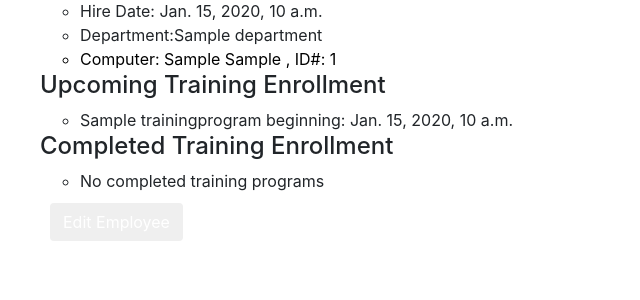
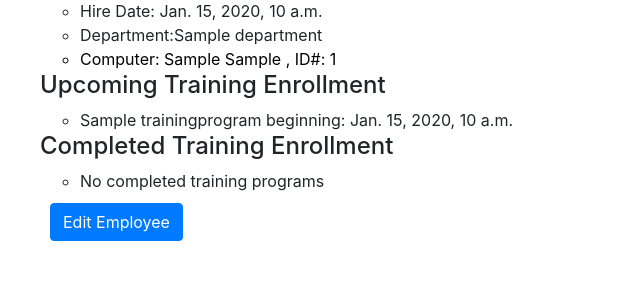
Before and after one commit to garrulous-gobies/Bangazon_1, a Django app: page /Bangazon/Employees/1 in a window 1280 px wide. Shown: the part 169-469 px from the top of the page, without its empty margins (0-640 px from the left). Run offline with Django 3.2, Linux system fonts and the light colour scheme; tables that the repository leaves empty hold one stand-in row (values such as "Sample post"); some libraries are stand-ins or nearby versions.

Commit message:
fixed button for employee edit

```diff
--- a/Bangazon/templates/Bangazon/employee_details.html
+++ b/Bangazon/templates/Bangazon/employee_details.html
@@ -42,7 +42,7 @@
             {% endif %}
         </ul>
 
-        <button class="btn btn_margin"><a href="{% url 'Bangazon:employee_edit' employee_details.id %}">Edit Employee</a></button>
+        <button class="btn btn_margin btn-primary"><a href="{% url 'Bangazon:employee_edit' employee_details.id %}">Edit Employee</a></button>
 
 
         {% else %}
```
